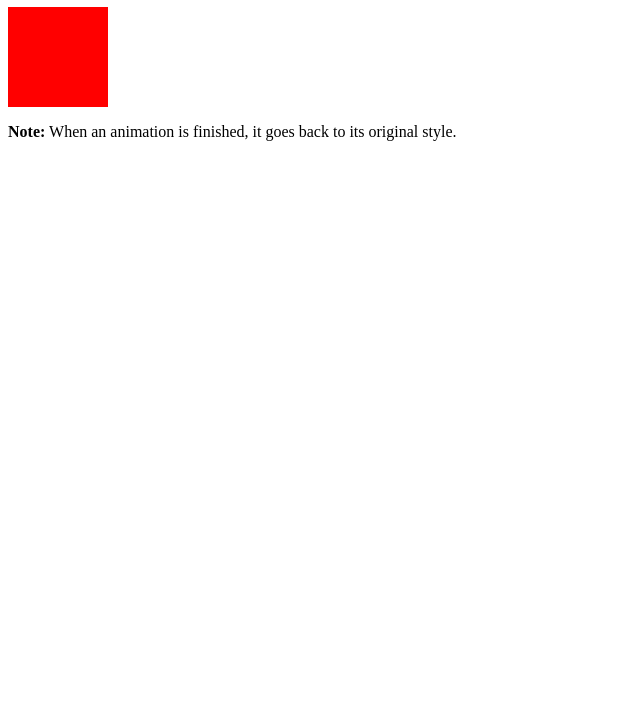
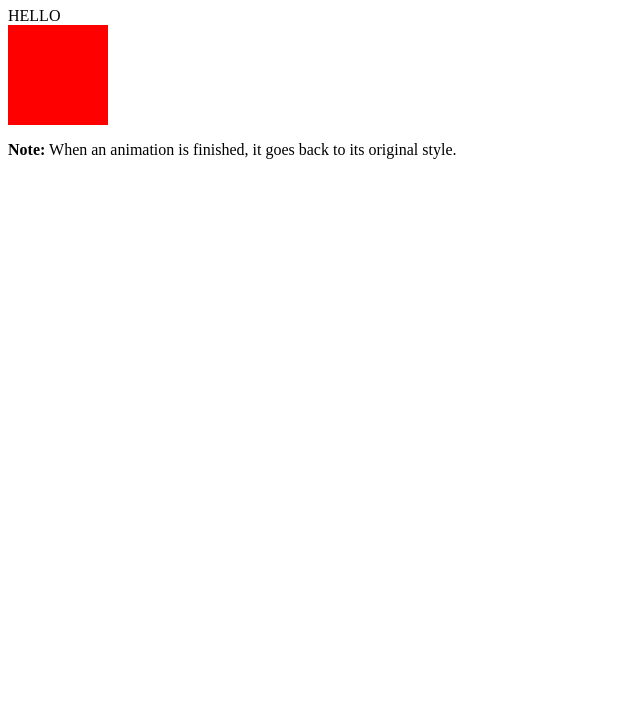
Before and after one commit to ln0091/ani.github.io, a plain HTML site: page index.html in a window 1280 px wide. Shown: the part 73-800 px from the top of the page, without its empty margins (0-640 px from the left). Drawn offline with Linux system fonts and the light colour scheme.

Commit message:
Update index.html

```diff
--- a/index.html
+++ b/index.html
@@ -28,6 +28,7 @@ div {
 <body>
 
 <h1>CSS Animation</h1>
+<hl> HELLO </hl>
 
 <div></div>
 
```
